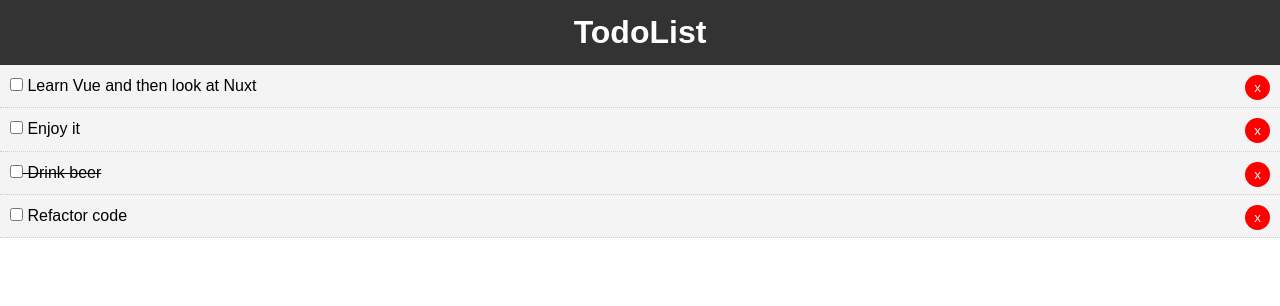
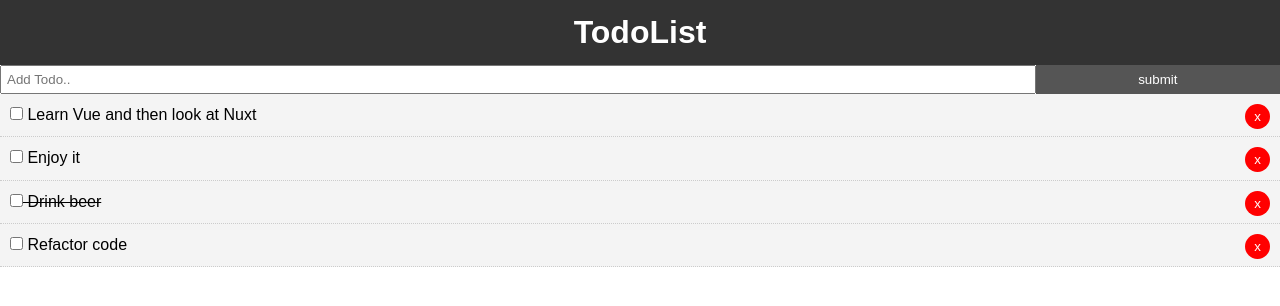
Before and after one commit to erikwesterberg/Vue-Basic, a Vue app: page / in a window 1280 px wide. Shown: the top 306 px of the page. Built offline with nearby package versions, Linux system fonts and the light colour scheme.

Commit message:
uses a v-model in input to make the title available in data, creates a new method that uses uuid for a uniq id when a new todo is created, uses emit to send up to parent app.vue, inside of app, creates a new method that takes the old data and adds the new todo

```diff
--- a/package.json
+++ b/package.json
@@ -9,6 +9,7 @@
   },
   "dependencies": {
     "core-js": "^3.1.2",
+    "uuid": "^3.3.3",
     "vue": "^2.6.10"
   },
   "devDependencies": {
--- a/src/App.vue
+++ b/src/App.vue
@@ -1,6 +1,7 @@
 <template>
   <div id="app">
     <Header />
+    <AddTodo v-on:add-todo="addTodo"/>
     <Todos v-bind:todos="todos" v-on:del-todo="deleteTodo" />
   </div>
 </template>
@@ -8,12 +9,14 @@
 <script>
 import Header from "./components/layout/Header";
 import Todos from "./components/Todos";
+import AddTodo from "./components/AddTodoItem";
 
 export default {
   name: "app",
   components: {
     Header,
-    Todos
+    Todos,
+    AddTodo
   },
   data() {
     return {
@@ -45,6 +48,9 @@
   methods: {
     deleteTodo(id) {
       this.todos = this.todos.filter(todo => todo.id !== id);
+    },
+    AddTodo(newTodo) {
+      this.todos = [...this.todos, newTodo]
     }
   }
 };
@@ -61,4 +67,16 @@
   font-family: Arial, Helvetica, sans-serif;
   line-height: 1.4;
 }
+
+.btn {
+    display: inline-block;
+    border: none;
+    background: #555;
+    color: #fff;
+    padding: 7px 20px;
+    cursor: pointer;
+  }
+  .btn:hover {
+    background: #666;
+  }
 </style>
--- a/src/components/AddTodoItem.vue
+++ b/src/components/AddTodoItem.vue
@@ -1,15 +1,32 @@
 <template>
   <div>
-    <form>
-      <input type="text" name="title" placeholder="Add Todo.." />
+    <form @submit="addTodo">
+      <input type="text" v-model="title" name="title" placeholder="Add Todo.." />
       <input type="submit" value="submit" class="btn" />
     </form>
   </div>
 </template>
 
 <script>
+import uuid from "uuid";
 export default {
-  name: "AddTodo"
+  name: "AddTodo",
+  data() {
+    return {
+      title: ""
+    }
+  },
+  methods: {
+    addTodo() {
+      const newTodo = {
+        id: uuid.v4(),
+        title: this.title,
+        completed: false
+      }
+      // Send up to parent
+      this.$emit('add-todo', newTodo);
+    }
+  }
 };
 </script>
 
```
Also changed, not shown: 1 other file (tests, documents, lock files or other folders).
